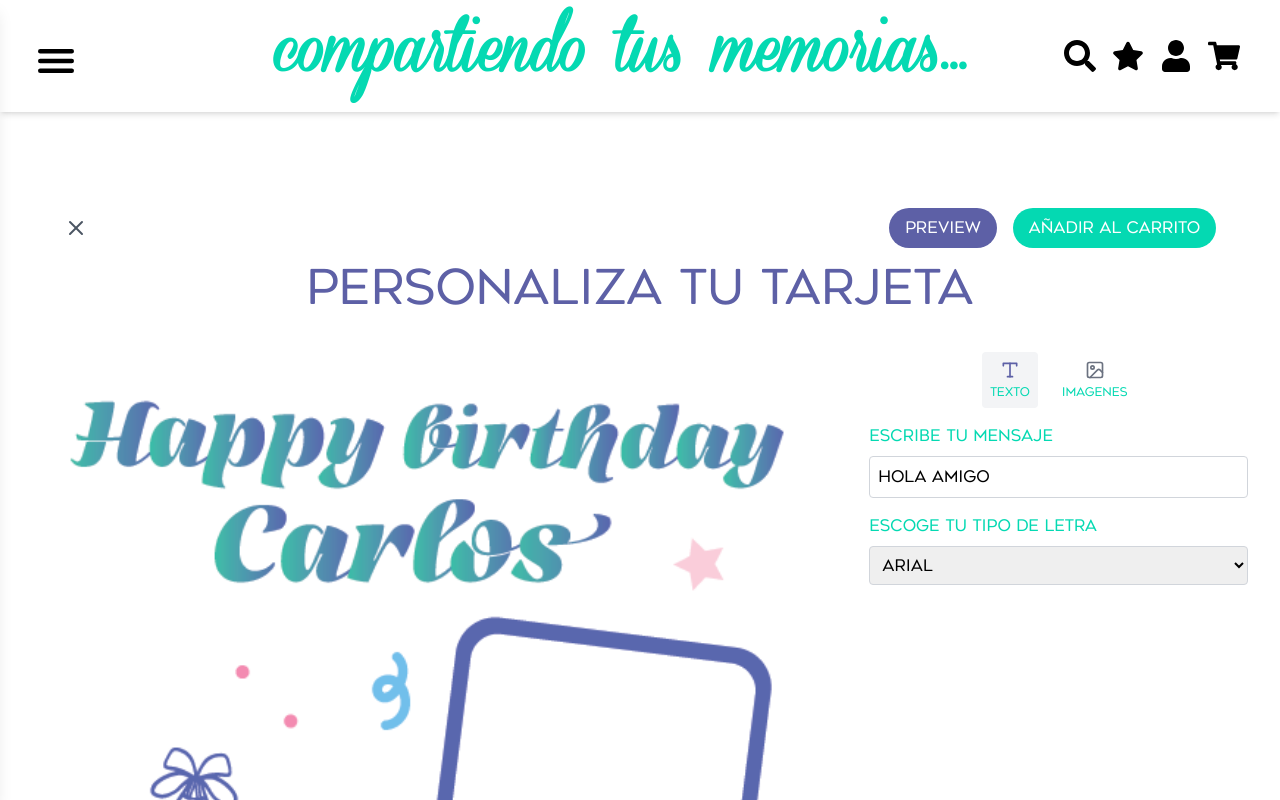
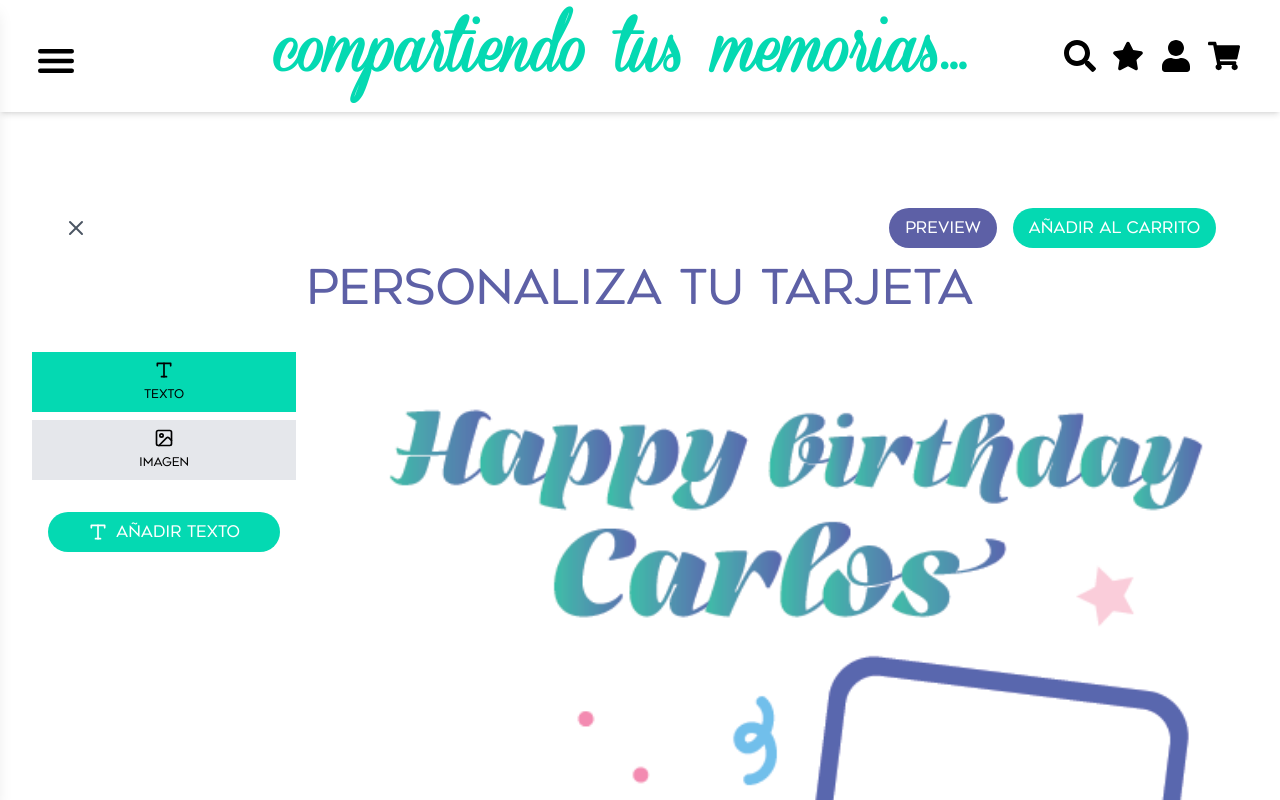
Before and after one commit to paty-tca2/tarjetas-con-amor, a Next.js app: page /personalize/1 in a window 1280 px wide. Shown: the top 800 px of the page. Built offline with nearby package versions, Linux system fonts and the light colour scheme.

Commit message:
avances editor

```diff
--- a/package.json
+++ b/package.json
@@ -23,6 +23,7 @@
     "react": "^18",
     "react-datepicker": "^7.3.0",
     "react-dom": "^18",
+    "react-draggable": "^4.4.6",
     "react-dropzone": "^14.2.3",
     "react-icons": "^5.3.0",
     "react-spinners": "^0.14.1",
--- a/src/components/personalize/canvas.tsx
+++ b/src/components/personalize/canvas.tsx
@@ -1,8 +1,9 @@
 import React, { useState, useRef, useEffect } from 'react';
 import { CardTemplate } from '@/components/cards/card-templates';
-import { ChevronLeft, ChevronRight, Type, Image, X } from 'lucide-react';
+import { ChevronLeft, ChevronRight, Type, Image, X, Trash2, AlignLeft, AlignCenter, AlignRight } from 'lucide-react';
 import { FileUpload } from './file-upload';
 import NextImage from 'next/image';
+import Draggable from 'react-draggable';
 
 const fonts = ['Arial', 'Helvetica', 'Times New Roman', 'Courier', 'Verdana', 'Georgia', 'Palatino', 'Garamond', 'Bookman', 'Comic Sans MS', 'Trebuchet MS', 'Arial Black', 'Impact'];
 
@@ -12,14 +13,24 @@ interface CanvasProps {
   onPageChange: (page: number) => void;
 }
 
+interface CanvasElement {
+  id: string;
+  type: 'text' | 'image';
+  content: string;
+  position: { x: number; y: number };
+  font?: string;
+  size?: number;
+  color?: string;
+  align?: 'left' | 'center' | 'right';
+}
+
 const Canvas: React.FC<CanvasProps> = ({ template, selectedPage, onPageChange }) => {
-  const [cardText, setCardText] = useState('Hola Amigo');
-  const [font, setFont] = useState('Arial');
-  const [image, setImage] = useState<string | null>(null);
-  const [activeTab, setActiveTab] = useState('text');
+  const [elements, setElements] = useState<CanvasElement[]>([]);
+  const [activeElement, setActiveElement] = useState<string | null>(null);
+  const [activeTab, setActiveTab] = useState<'text' | 'image'>('text');
+  const [isMobile, setIsMobile] = useState(false);
   const [isDrawerOpen, setIsDrawerOpen] = useState(false);
   const drawerRef = useRef<HTMLDivElement>(null);
-  const [isMobile, setIsMobile] = useState(false);
 
   useEffect(() => {
     const checkMobile = () => {
@@ -43,127 +54,193 @@ const Canvas: React.FC<CanvasProps> = ({ template, selectedPage, onPageChange })
     };
   }, [isDrawerOpen, isMobile]);
 
-  const handleTextChange = (e: React.ChangeEvent<HTMLInputElement>) => {
-    setCardText(e.target.value);
+  const addTextElement = () => {
+    const newElement: CanvasElement = {
+      id: `text-${Date.now()}`,
+      type: 'text',
+      content: 'New text',
+      position: { x: 50, y: 50 },
+      font: 'Arial',
+      size: 16,
+      color: '#000000',
+      align: 'left',
+    };
+    setElements([...elements, newElement]);
+    setActiveElement(newElement.id);
   };
 
-  const handleFontChange = (e: React.ChangeEvent<HTMLSelectElement>) => {
-    setFont(e.target.value);
+  const addImageElement = (imageUrl: string) => {
+    const newElement: CanvasElement = {
+      id: `image-${Date.now()}`,
+      type: 'image',
+      content: imageUrl,
+      position: { x: 50, y: 50 },
+    };
+    setElements([...elements, newElement]);
+    setActiveElement(newElement.id);
   };
 
-  const toggleDrawer = () => {
-    setIsDrawerOpen(!isDrawerOpen);
+  const updateElement = (id: string, updates: Partial<CanvasElement>) => {
+    setElements(elements.map(el => el.id === id ? { ...el, ...updates } : el));
   };
 
-  const renderTabContent = () => {
-    switch (activeTab) {
-      case 'text':
-        return (
-          <>
-            <label className="block mb-2 text-[#04d9b2] font-geometos" htmlFor="card-text">Escribe tu mensaje</label>
-            <input
-              type="text"
-              id="card-text"
-              value={cardText}
-              onChange={handleTextChange}
-              className="w-full p-2 text-black font-geometos border border-gray-300 rounded"
-            />
-            <label className="block mt-4 mb-2 text-[#04d9b2] font-geometos" htmlFor="font-select">Escoge tu tipo de letra</label>
+  const removeElement = (id: string) => {
+    setElements(elements.filter(el => el.id !== id));
+    setActiveElement(null);
+  };
+
+  const renderEditorContent = () => (
+    <div className="bg-white rounded-lg p-4">
+      {activeTab === 'text' ? (
+        <div>
+          <button
+            className="w-full p-2 mb-2 bg-[#04d9b2] hover:bg-[#5D60a6] text-white font-geometos rounded flex items-center justify-center rounded-full"
+            onClick={addTextElement}
+          >
+            <Type size={20} className="mr-2" /> Añadir texto
+          </button>
+          {activeElement && elements.find(el => el.id === activeElement)?.type === 'text' && (
+            <div className="mt-4">
               <select
-              id="font-select"
-              value={font}
-              onChange={handleFontChange}
-              className="w-full p-2 text-black font-geometos border border-gray-300 rounded"
+                value={elements.find(el => el.id === activeElement)?.font}
+                onChange={(e) => updateElement(activeElement, { font: e.target.value })}
+                className="w-full p-2 mb-2 border rounded text-black"
               >
                 {fonts.map((f) => (
                   <option key={f} value={f}>{f}</option>
                 ))}
               </select>
-          </>
-        );
-      case 'photos':
-        return (
-          <>
-            <label className="block mb-2 text-[#04d9b2] font-geometos" htmlFor="image-upload">Sube tu imagen</label>
+              <input
+                type="number"
+                value={elements.find(el => el.id === activeElement)?.size}
+                onChange={(e) => updateElement(activeElement, { size: parseInt(e.target.value) })}
+                className="w-full text-black p-2 mb-2 border rounded"
+                placeholder="Font size"
+              />
+              <input
+                type="color"
+                value={elements.find(el => el.id === activeElement)?.color}
+                onChange={(e) => updateElement(activeElement, { color: e.target.value })}
+                className="w-full p-2 mb-2 border rounded"
+              />
+              <div className="flex justify-between mb-2">
+                <button onClick={() => updateElement(activeElement, { align: 'left' })}><AlignLeft size={20} /></button>
+                <button onClick={() => updateElement(activeElement, { align: 'center' })}><AlignCenter size={20} /></button>
+                <button onClick={() => updateElement(activeElement, { align: 'right' })}><AlignRight size={20} /></button>
+              </div>
+              <button
+                className="w-full p-2 bg-red-500 text-white rounded flex items-center font-geometos justify-center rounded-full"
+                onClick={() => removeElement(activeElement)}
+              >
+                <Trash2 size={20} className="mr-2" /> Quitar
+              </button>
+            </div>
+          )}
+        </div>
+      ) : (
+        <div>
           <FileUpload onChange={(files: File[]) => {
             if (files.length > 0) {
               const file = files[0];
               const reader = new FileReader();
-                reader.onload = (e) => setImage(e.target?.result as string);
+              reader.onload = (e) => addImageElement(e.target?.result as string);
               reader.readAsDataURL(file);
             }
           }} />
-          </>
+        </div>
+      )}
+    </div>
   );
-      default:
-        return <p className="text-gray-500">Options for {activeTab} (placeholder)</p>;
-    }
-  };
 
   return (
     <div className="w-full">
-      {/* Top bar (mobile only) */}
+      {/* Mobile top bar */}
       {isMobile && (
         <div className="bg-white rounded-lg p-2 mb-4 flex justify-center space-x-4">
           {[
-            { icon: Type, label: 'Texto', id: 'text' },
-            { icon: Image, label: 'Imagenes', id: 'photos' },
+            { icon: Type, label: 'Text', id: 'text' },
+            { icon: Image, label: 'Photos', id: 'image' },
           ].map(({ icon: Icon, label, id }) => (
             <button
               key={id}
               className={`flex flex-col items-center justify-center p-2 rounded ${activeTab === id ? 'bg-gray-100' : ''}`}
               onClick={() => {
-                setActiveTab(id);
+                setActiveTab(id as 'text' | 'image');
                 setIsDrawerOpen(true);
               }}
             >
-              <Icon size={20} className={activeTab === id ? 'text-[#5D60a6]' : 'text-gray-500'} />
-              <span className="text-xs mt-1 font-geometos text-[#04d9b2]">{label}</span>
+              <Icon size={20} className={activeTab === id ? 'text-blue-500' : 'text-gray-500'} />
+              <span className="text-xs mt-1">{label}</span>
             </button>
           ))}
         </div>
       )}
 
       {/* Main content */}
-      <div className="flex flex-col md:flex-row">
-        <div className="w-full md:w-2/3 aspect-[3/4] rounded-lg overflow-hidden relative mb-4 md:mb-0">
+      <div className="flex flex-row">
+        {/* Desktop left sidebar */}
+        {!isMobile && (
+          <div className="w-1/4 pr-4">
+            <div className="bg-white rounded-lg p-4">
+              <div className="flex flex-col mb-4">
+                <button
+                  className={`p-2 mb-2 ${activeTab === 'text' ? 'bg-[#04d9b2]' : 'bg-gray-200'}`}
+                  onClick={() => setActiveTab('text')}
+                >
+                  <Type size={20} className="mx-auto" />
+                  <span className="text-xs text-black font-geometos mt-1">Texto</span>
+                </button>
+                <button
+                  className={`p-2 ${activeTab === 'image' ? 'bg-[#04d9b2]' : 'bg-gray-200'}`}
+                  onClick={() => setActiveTab('image')}
+                >
+                  <Image size={20} className="mx-auto" />
+                  <span className="text-xs text-black font-geometos mt-1">Imagen</span>
+                </button>
+              </div>
+              {renderEditorContent()}
+            </div>
+          </div>
+        )}
+
+        {/* Canvas area */}
+        <div className={`${isMobile ? 'w-full' : 'w-3/4'} aspect-[3/4] rounded-lg overflow-hidden relative mb-4`}>
           <NextImage
             src={`/templates/TEMPLATE-${template.id}-${selectedPage}.webp`}
             alt={`Template ${template.id} - Page ${selectedPage}`}
             layout="fill"
             objectFit="contain"
           />
-          {image && (
-            <NextImage src={image} alt="Uploaded" layout="fill" objectFit="contain" />
+          {elements.map((element) => (
+            <Draggable
+              key={element.id}
+              position={element.position}
+              onStop={(e, data) => updateElement(element.id, { position: { x: data.x, y: data.y } })}
+              onMouseDown={() => setActiveElement(element.id)}
+            >
+              <div className={`absolute cursor-move ${activeElement === element.id ? 'ring-2 ring-blue-500' : ''}`}>
+                {element.type === 'text' ? (
+                  <div
+                    contentEditable
+                    suppressContentEditableWarning
+                    onBlur={(e) => updateElement(element.id, { content: e.currentTarget.textContent || '' })}
+                    style={{
+                      fontFamily: element.font,
+                      fontSize: `${element.size}px`,
+                      color: element.color,
+                      textAlign: element.align,
+                    }}
+                  >
+                    {element.content}
+                  </div>
+                ) : (
+                  <img src={element.content} alt="Uploaded" className="max-w-full max-h-full" />
                 )}
-          <div className="absolute inset-0 flex items-center justify-center p-4">
-            <p className="text-lg md:text-xl text-center" style={{ fontFamily: font }}>{cardText}</p>
+              </div>
+            </Draggable>
+          ))}
         </div>
       </div>
-
-        {/* Desktop sidebar */}
-        {!isMobile && (
-          <div className="md:w-1/3 md:ml-4">
-            <div className="bg-white rounded-lg p-4">
-              <div className="flex justify-center space-x-4 mb-4">
-                {[
-                  { icon: Type, label: 'Texto', id: 'text' },
-                  { icon: Image, label: 'Imagenes', id: 'photos' },
-                ].map(({ icon: Icon, label, id }) => (
-                  <button
-                    key={id}
-                    className={`flex flex-col items-center justify-center p-2 rounded ${activeTab === id ? 'bg-gray-100' : ''}`}
-                    onClick={() => setActiveTab(id)}
-                  >
-                    <Icon size={20} className={activeTab === id ? 'text-[#5D60a6]' : 'text-gray-500'} />
-                    <span className="text-xs mt-1 font-geometos text-[#04d9b2]">{label}</span>
-                  </button>
-                ))}
-              </div>
-              {renderTabContent()}
-            </div>
-          </div>
-        )}
 
       {/* Mobile Bottom Drawer */}
       {isMobile && isDrawerOpen && (
@@ -175,17 +252,16 @@ const Canvas: React.FC<CanvasProps> = ({ template, selectedPage, onPageChange })
           >
             <div className="bg-white rounded-t-2xl p-4 shadow-lg max-h-[50vh] overflow-y-auto">
               <div className="flex justify-between items-center mb-4">
-                  <h3 className="text-lg font-semibold">{activeTab === 'text' ? 'Texto' : 'Imagenes'}</h3>
+                <h3 className="text-lg font-semibold">{activeTab === 'text' ? 'Text' : 'Photos'}</h3>
                 <button onClick={() => setIsDrawerOpen(false)}>
                   <X size={24} />
                 </button>
               </div>
-                {renderTabContent()}
+              {renderEditorContent()}
             </div>
           </div>
         </div>
       )}
-      </div>
 
       {/* Template selector */}
       <div className="relative mt-4">
```
Also changed, not shown: 1 other file (tests, documents, lock files or other folders). Lines whose indentation alone changed are shown as unchanged.
